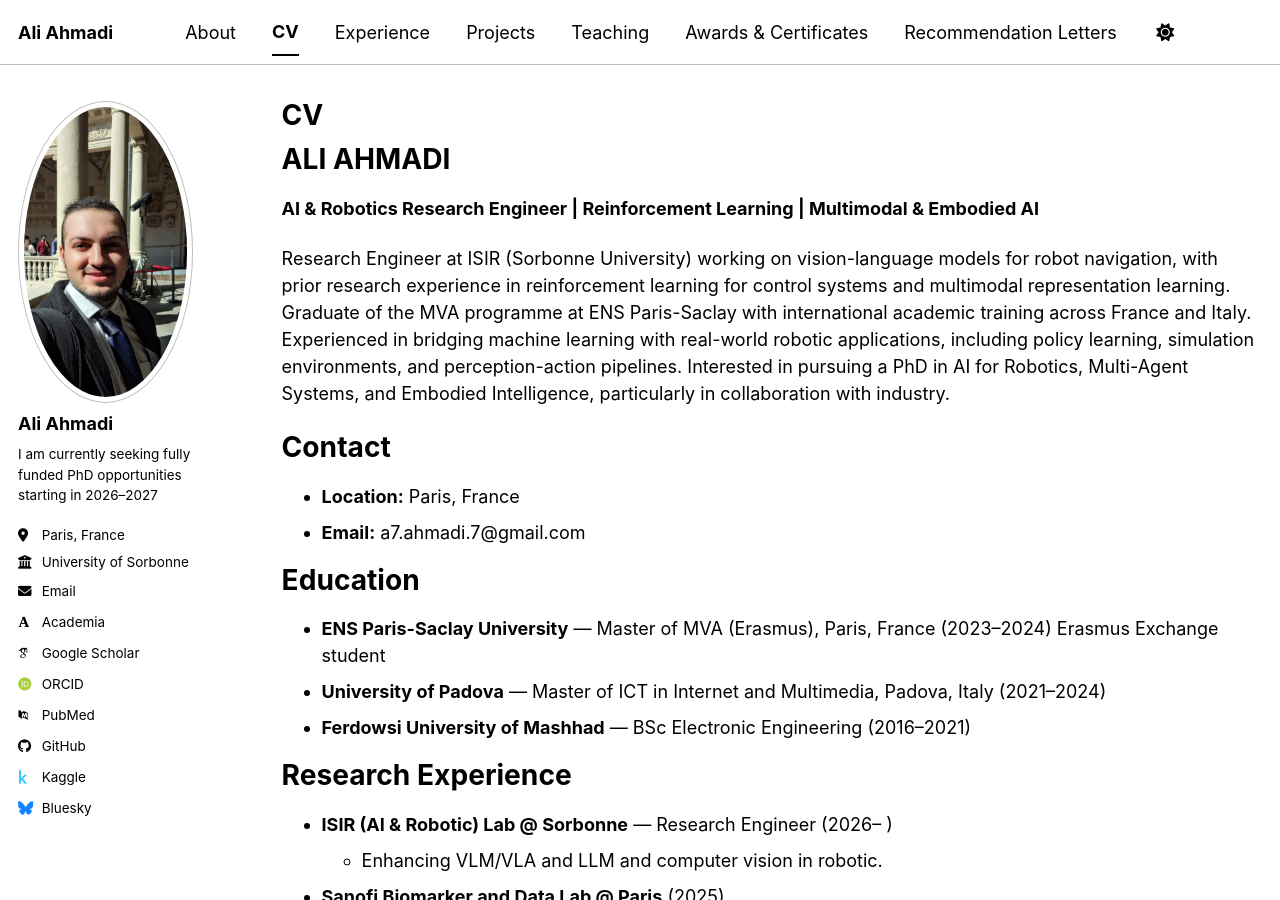
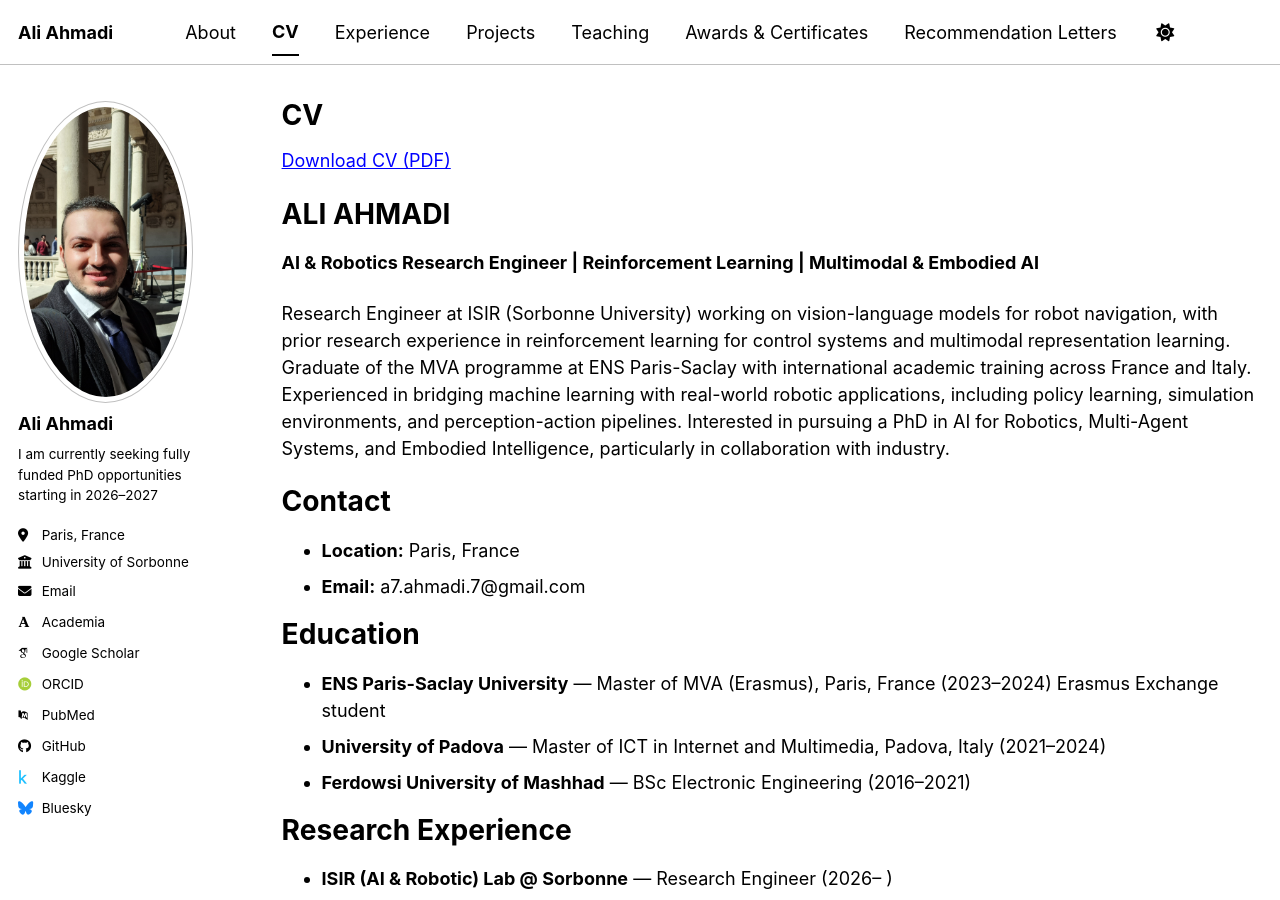
Before and after one commit to Ali-A7/Ali-A7.github.io, a Jekyll site: the page built from _pages/cv.md, in a window 1280 px wide and 900 px high. Built offline with Jekyll 4.4.1, drawn with Linux system fonts in a browser that asks for light colours; some web fonts are replaced; a script bundle is joined from its source files by our own code; library files that are not in the unit come from our copies.

Commit message:
Update cv.md

```diff
--- a/_pages/cv.md
+++ b/_pages/cv.md
@@ -8,6 +8,7 @@
 ---
 
 {% include base_path %}
+[Download CV (PDF)]({{ base_path }}files/Resume Ali Ahmadi PhD AI Robotic.pdf)
 
 ALI AHMADI
 ======
```
